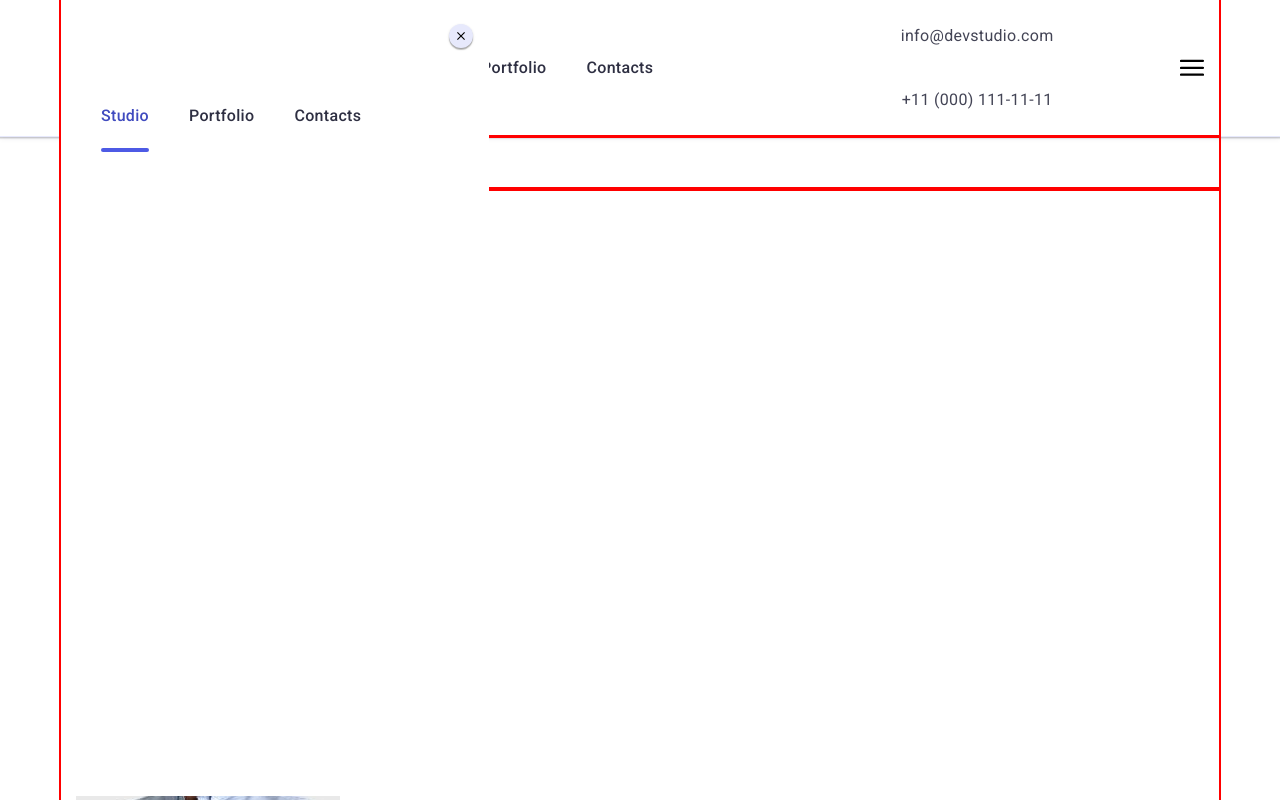
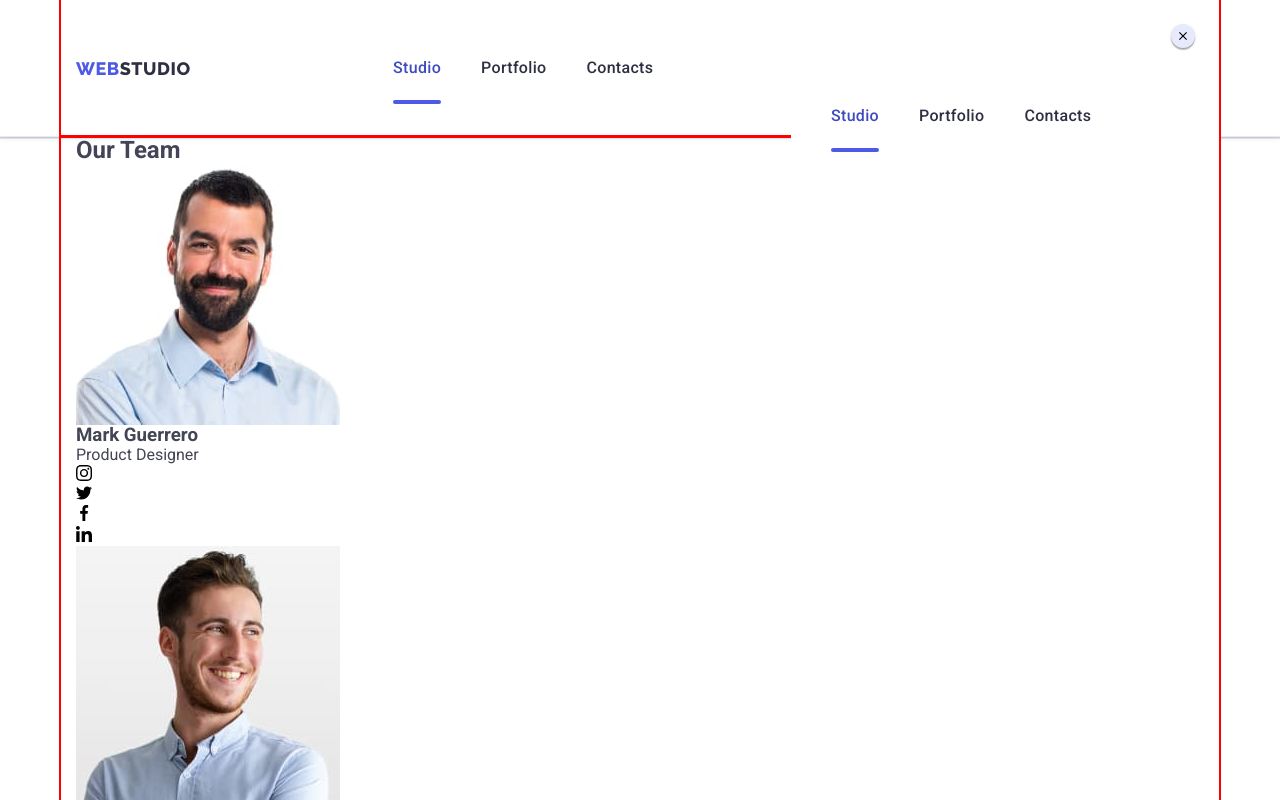
Before and after one commit to Bird-Forest/goit-markup-hw-07, a plain HTML site: page index.html in a window 1280 px wide. Shown: the top 800 px of the page. Drawn offline with nearby package versions, Linux system fonts and the light colour scheme.

Commit message:
2023.05.03-2

```diff
--- a/css/styles.css
+++ b/css/styles.css
@@ -133,7 +133,7 @@ button {
   .menu-container {
     position: absolute;
     top: 0;
-    left: 0;
+    right: 0;
     z-index: 100;
     display: flex;
     flex-direction: column;
@@ -155,7 +155,7 @@ button {
   .menu-container .menu-btn-close {
     position: absolute;
     top: 24px;
-    right: 16px;
+    right: 24px;
   }
   .menu-btn-close {
     display: flex;
@@ -179,9 +179,6 @@ button {
   .menu-btn-close:focus {
     background-color: var(--color-ocean);
     color: var(--color-white);
-  }
-  .contact-mobile {
-    display: none;
   }
   .page {
     display: flex;
@@ -556,7 +553,7 @@ button {
 } */
 
 /* Footer */
-/* .footer {
+/* /* .footer {
   background: var(--color-navy-blue);
   padding-top: 100px;
   padding-bottom: 100px;
@@ -762,7 +759,6 @@ button {
 .close-icon {
   fill: currentColor;
 }
-
 /* Modal form */
 /* /* .modal-title {
   font-weight: 500;
--- a/index.html
+++ b/index.html
@@ -85,14 +85,14 @@
     </header>
     <main class="main-page">
       <!-- S1 Hero section -->
-      <section class="hero">
+      <!-- <section class="hero">
         <div class="container hero-cont">
           <h1 class="hero-title">Effective Solutions for Your Business</h1>
           <button data-modal-open class="hero-btn" type="button">
             Order Service
           </button>
         </div>
-      </section>
+      </section> -->
       <!-- S2 Professional
       <div class="container">
         <h2 class="visually-hidden">Why choose us</h2>
@@ -409,7 +409,7 @@
       </div>
       <!-- </section> -->
     </main>
-    <!-- <footer class="footer"> -->
+    <footer class="footer">
       <div class="box container">
         <div class="box-left">
           <a href="./index.html" class="logo-brend-footer link"
@@ -477,7 +477,7 @@
           </form>
         </div>
       </div>
-    <!-- </footer> -->
+    </footer>
     <div data-modal class="backdrop is-hidden">
       <div class="modal">
         <button data-modal-close class="close-btn" type="button">
```
Lines whose indentation alone changed are shown as unchanged.
